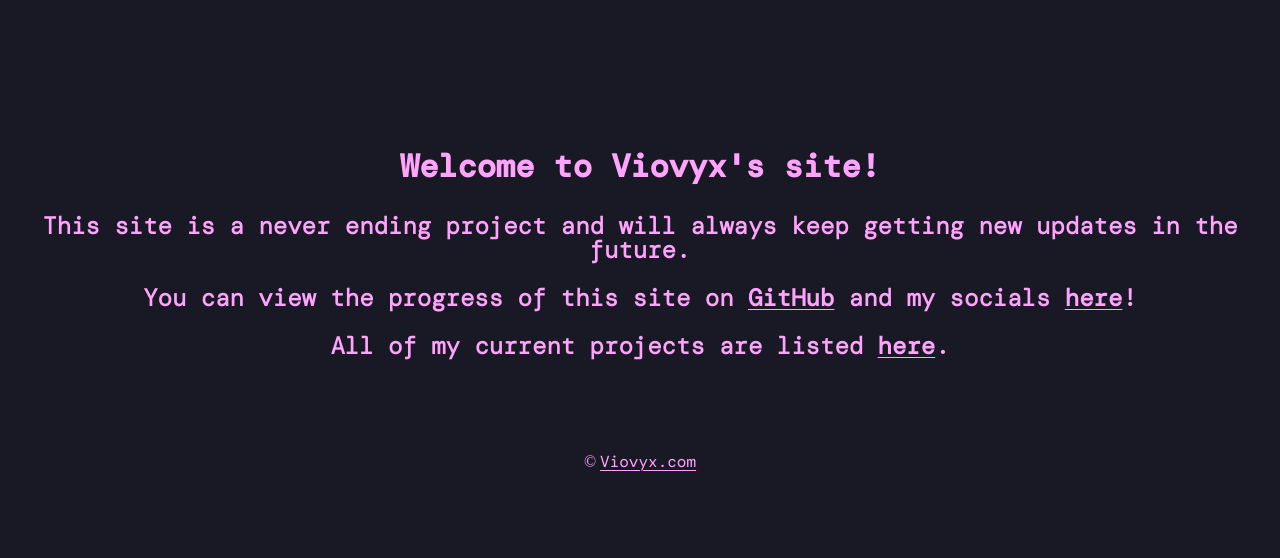
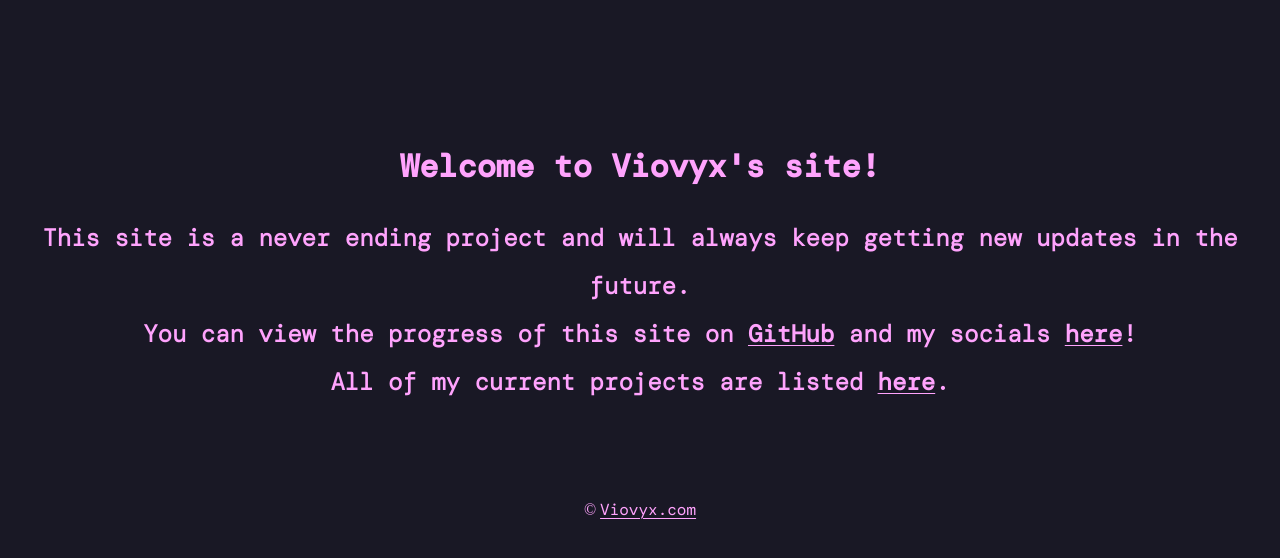
Before and after one commit to Viovyx/viovyx.com, a PHP site: page / in a window 1280 px wide. Shown: the part 94-652 px from the top of the page. Run offline with PHP 8.4, Linux system fonts and the light colour scheme.

Commit message:
cleanup of text blocks on home and projects pages

```diff
--- a/css/style.css
+++ b/css/style.css
@@ -111,10 +111,12 @@ h1.body-text {
 h2.body-text {
     font-family: mono-light;
     margin-top: 1em;
+    line-height: 2em;
 }
 p.body-text {
     font-family: mono-reg;
     margin-bottom: 1em;
+    line-height: 2em;
 }
 
 /* Fonts */
@@ -296,7 +298,7 @@ a:where(:not(.button-box)):active {
 }
 .project-item:hover {
     text-decoration: none;
-    background-color: var(--color-background);
+    background-color: var(--color--background);
     color: var(--color--primary);
 }
 .project-item:active {
--- a/index.php
+++ b/index.php
@@ -9,9 +9,11 @@
         <!-- Body middle text -->
         <div class="body">
             <h1 class="body-text">Welcome to Viovyx's site!</h1>
-            <h2 class="body-text">This site is a never ending project and will always keep getting new updates in the future.</h2>
-            <h2 class="body-text">You can view the progress of this site on <a href="https://github.com/Viovyx/viovyx.com" target="_blank">GitHub</a> and my socials <a href="/socials">here</a>!</h2>
-            <h2 class="body-text">All of my current projects are listed <a href="/projects">here</a>.</h2>
+            <h2 class="body-text">
+                This site is a never ending project and will always keep getting new updates in the future.<br>
+                You can view the progress of this site on <a href="https://github.com/Viovyx/viovyx.com" target="_blank">GitHub</a> and my socials <a href="/socials">here</a>!<br>
+                All of my current projects are listed <a href="/projects">here</a>.
+            </h2>
         </div>
     </body>
 
--- a/projects/index.php
+++ b/projects/index.php
@@ -9,8 +9,10 @@
     <body>
         <div class="body">
             <h1 class="body-text">My Projects:</h1>
-            <p class="body-text">Don't be suprised if you see a lot of projects that never get published, especially Beat Saber maps.</p>
-            <p class="body-text"><a href="#beat-saber">Beat Saber Maps</a> | <a href="#wallpaper-engine">Wallpaper Engine</a> | <a href="#websites">Websites</a> | <a href="#other">Other</a></p>
+            <p class="body-text">
+                Don't be suprised if you see a lot of projects that never get published, especially Beat Saber maps.<br>
+                <a href="#beat-saber">Beat Saber Maps</a> | <a href="#wallpaper-engine">Wallpaper Engine</a> | <a href="#websites">Websites</a> | <a href="#other">Other</a>
+            </p>
 
             <h2 class="project-title" id="beat-saber">Beat Saber Maps</h2>
             <div class="project-canvas beat-saber">
```
